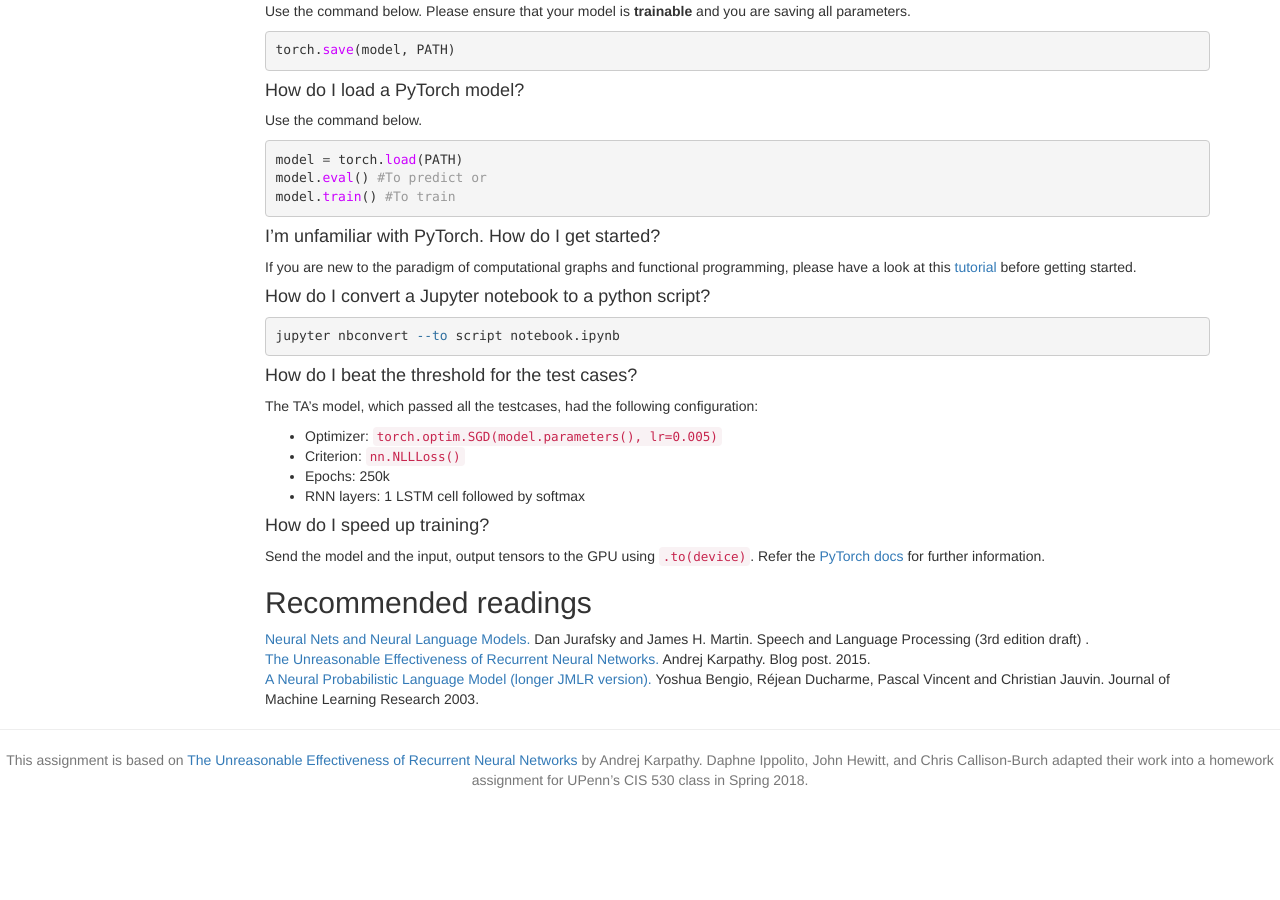
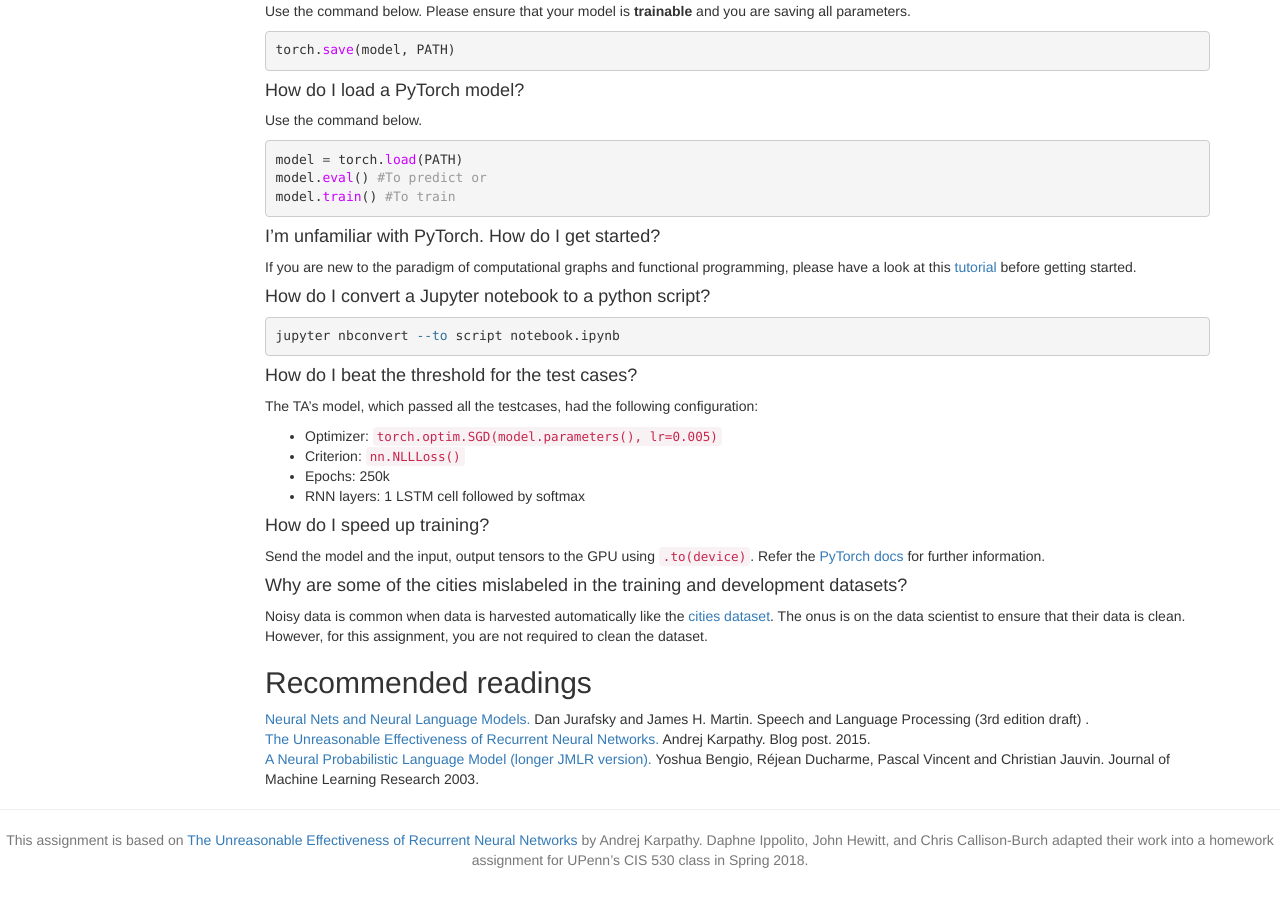
Before and after one commit to computational-linguistics-class/computational-linguistics-class.github.io, a Jekyll site: the page built from assignment6.md, in a window 1280 px wide and 900 px high, scrolled down 2757 px. Built offline with Jekyll 4.4.1, drawn with Linux system fonts in a browser that asks for light colours; nearby versions of some CDN libraries; a script that is not in the unit is left out; before the commit the page ends 3577 px from its top, so only the background shows below that.

Commit message:
updated FAQ hw6

````diff
--- a/assignment6.md
+++ b/assignment6.md
@@ -197,6 +197,9 @@ The TA's model, which passed all the testcases, had the following configuration:
 #### How do I speed up training?
 Send the model and the input, output tensors to the GPU using ```.to(device)```. Refer the [PyTorch docs](https://pytorch.org/docs/stable/notes/cuda.html) for further information.
 
+#### Why are some of the cities mislabeled in the training and development datasets?
+Noisy data is common when data is harvested automatically like the [cities dataset](https://www.maxmind.com/en/geoip-demo). The onus is on the data scientist to ensure that their data is clean. However, for this assignment, you are not required to clean the dataset.
+
 ## Recommended readings
 <table>
    {% for publication in page.readings %}
````
